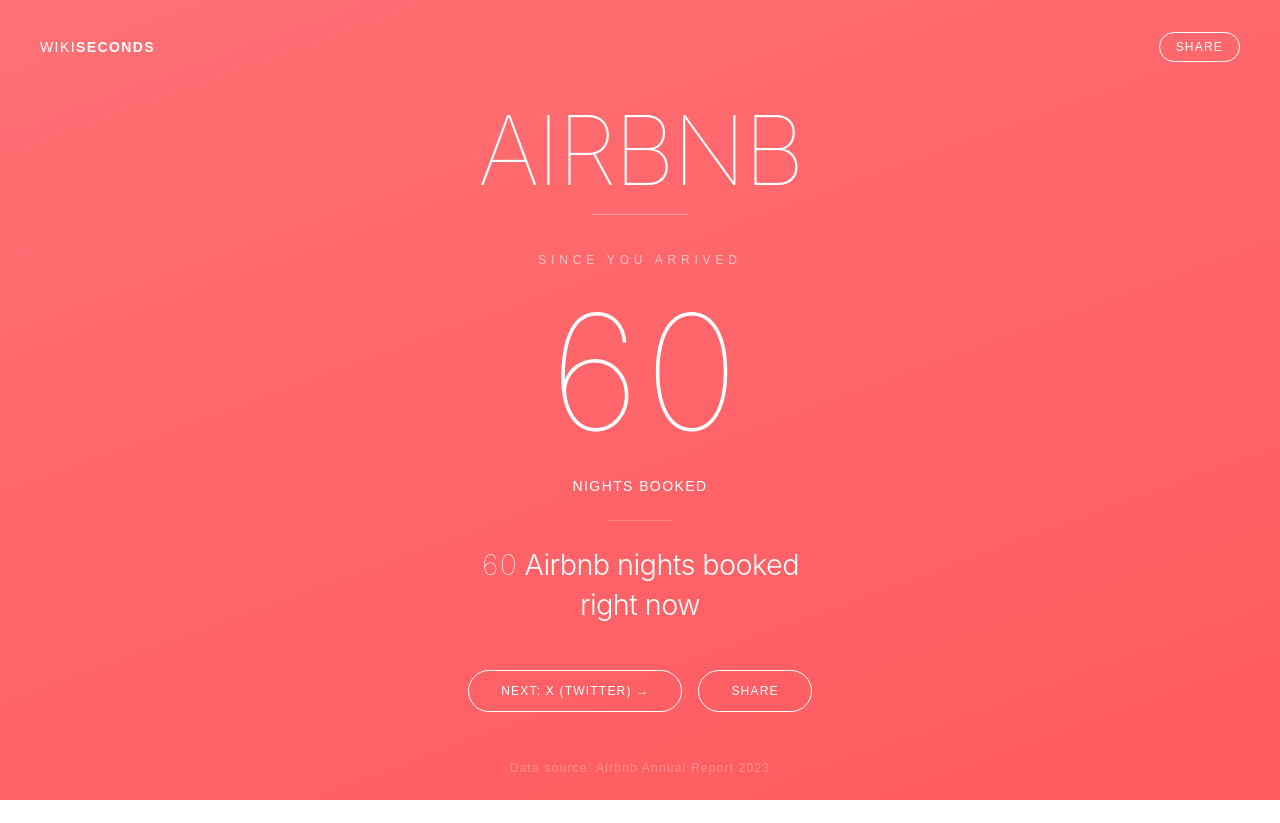
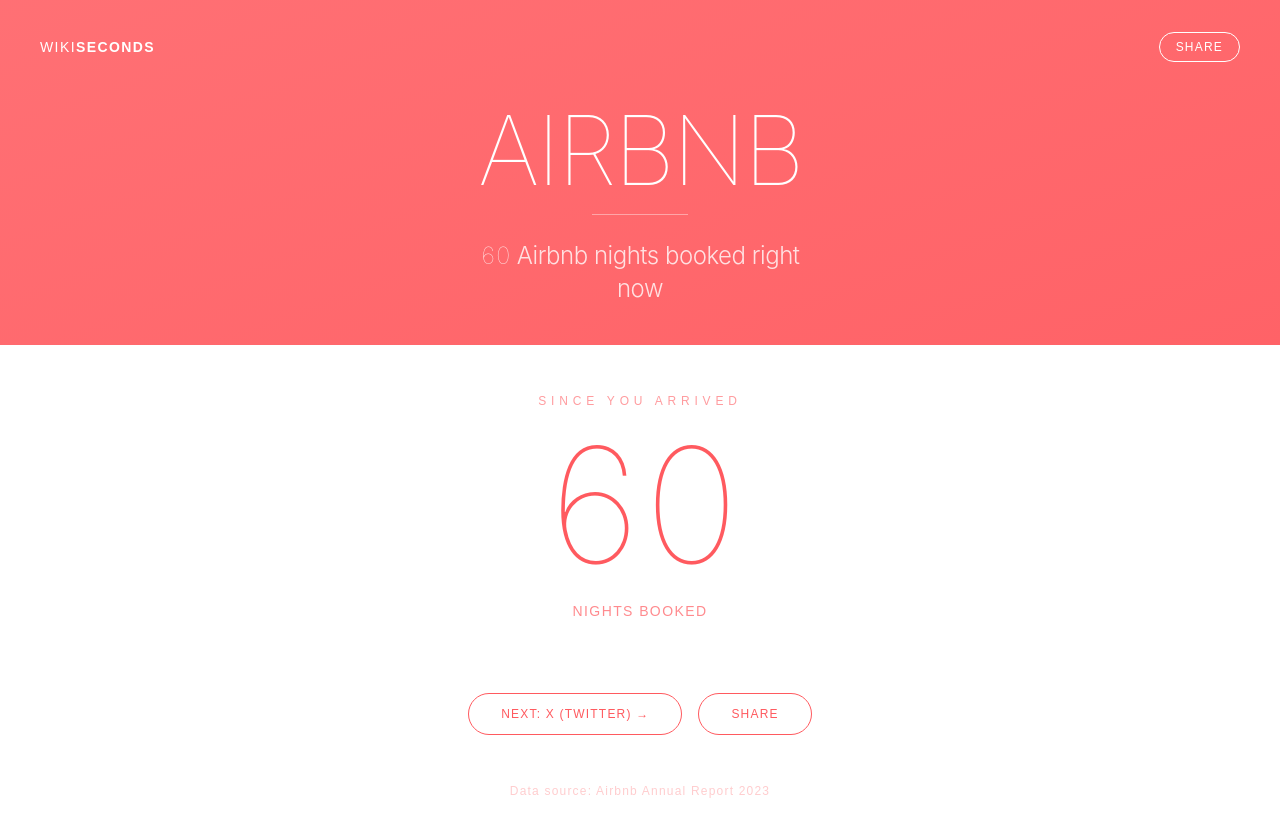
Before and after one commit to graciadavid/onesecond, a Next.js app: page /brands/how-many-airbnb-nights-booked-per-second in a window 1280 px wide. Before the commit the page ends 800 px from the top, so only its background shows below. Built offline with nearby package versions, Linux system fonts and the light colour scheme.

Commit message:
inverted color block for since you arrived

```diff
--- a/app/[category]/[seoSlug]/page.tsx
+++ b/app/[category]/[seoSlug]/page.tsx
@@ -15,7 +15,7 @@
  return luminance > 0.6 ? '#1a1a1a' : '#ffffff'
 }
 
-function useSmooth(perSecond: number) {
+function useCounter(perSecond: number) {
  const [value, setValue] = useState(0)
  const startRef = useRef(Date.now())
 
@@ -30,7 +30,6 @@
  return value
 }
 
-
 export default function BrandPage({ params }: { params: Promise<{ category: string, seoSlug: string }> }) {
  const { category, seoSlug } = use(params)
  const brand = brands.find(b => b.seoSlug === seoSlug && b.category === category)
@@ -39,7 +38,7 @@
  const touchStartY = useRef(0)
  const router = useRouter()
 
-  const fromEntry = useSmooth(brand?.perSecond || 0)
+ const fromEntry = useCounter(brand?.perSecond || 0)
 
  if (!brand) return <div className="min-h-screen flex items-center justify-center text-gray-400">Not found</div>
 
@@ -87,6 +86,7 @@
      onTouchStart={handleTouchStart}
      onTouchEnd={handleTouchEnd}
    >
+     {/* Header */}
      <header className="flex items-center justify-between px-6 pt-12 pb-2 md:px-10 md:pt-8">
        <Link href="/" className="text-xs md:text-sm font-light tracking-widest uppercase hover:opacity-70 transition-opacity" style={{ color: tc }}>
          Wiki<span className="font-bold">Seconds</span>
@@ -100,66 +100,69 @@
        </button>
      </header>
 
-      <section className="flex flex-col items-center px-8 pt-8 pb-2">
+     {/* BLOQUE 1 — Nombre + absurdo — fondo del color de la marca */}
+     <section className="flex flex-col items-center px-8 pt-8 pb-10 text-center gap-4">
        {nameParts.map((part, i) => (
          <p key={i} className="text-center leading-none font-thin"
            style={{ fontSize: "clamp(2.5rem, 12vw, 6rem)", fontFamily: "-apple-system, 'SF Pro Display', BlinkMacSystemFont, sans-serif", letterSpacing: "-0.03em", color: tc }}>
            {part}
          </p>
        ))}
-        <div className="mt-4 h-px w-24 mx-auto" style={{ background: tc, opacity: 0.4 }} />
+       <div className="h-px w-24 mx-auto" style={{ background: tc, opacity: 0.4 }} />
+       <p className="font-light leading-snug text-center max-w-xs mt-2"
+         style={{ fontSize: "clamp(1rem, 3.5vw, 1.5rem)", fontFamily: "-apple-system, 'SF Pro Display', BlinkMacSystemFont, sans-serif", letterSpacing: "-0.02em", color: tc, opacity: 0.8 }}>
+         <span className="tabular-nums font-thin">{absurdCount.toLocaleString("en-US")}</span>
+         {" "}{brand.absurdUnit}
+       </p>
      </section>
 
-      <section className="flex-1 flex flex-col items-center justify-center px-8 text-center gap-6">
-        <p className="text-xs tracking-[0.4em] uppercase" style={{ color: tc, opacity: 0.6 }}>Since you arrived</p>
+     {/* BLOQUE 2 — Since you arrived — fondo invertido */}
+     <section
+       className="flex-1 flex flex-col items-center justify-center px-8 py-12 text-center gap-4"
+       style={{ background: tc }}
+     >
+       <p className="text-xs tracking-[0.4em] uppercase" style={{ color: brand.bgColor, opacity: 0.6 }}>Since you arrived</p>
        <p
          className="tabular-nums font-thin leading-none"
          style={{
            fontSize: "clamp(4rem, 18vw, 10rem)",
            fontFamily: "-apple-system, 'SF Pro Display', BlinkMacSystemFont, sans-serif",
            letterSpacing: "-0.04em",
-            color: tc,
-            fontVariantNumeric: "tabular-nums"
+           color: brand.bgColor,
          }}
        >
          {fromEntry.toLocaleString("en-US")}
        </p>
-        <p className="text-sm font-light tracking-widest uppercase" style={{ color: tc }}>{brand.unit}</p>
-
-        <div className="h-px w-16 mx-auto" style={{ background: tc, opacity: 0.2 }} />
-
-        <p className="font-light leading-snug text-center max-w-xs"
-          style={{ fontSize: "clamp(1.2rem, 4vw, 1.8rem)", fontFamily: "-apple-system, 'SF Pro Display', BlinkMacSystemFont, sans-serif", letterSpacing: "-0.02em", color: tc }}>
-          <span className="tabular-nums font-thin">{absurdCount.toLocaleString("en-US")}</span>
-          {" "}{brand.absurdUnit}
-        </p>
+       <p className="text-sm font-light tracking-widest uppercase" style={{ color: brand.bgColor, opacity: 0.7 }}>{brand.unit}</p>
      </section>
 
-      <div className="flex md:hidden flex-col items-center pb-16 pt-4 gap-1">
-        <p className="text-xs tracking-widest uppercase" style={{ color: tc, opacity: 0.4 }}>swipe up</p>
-        <p className="text-xs" style={{ color: tc, opacity: 0.4 }}>↑</p>
-        <p className="text-xs tracking-widest uppercase font-medium" style={{ color: tc, opacity: 0.6 }}>{nextBrand.name}</p>
+     {/* Mobile swipe */}
+     <div className="flex md:hidden flex-col items-center pb-16 pt-6 gap-1" style={{ background: tc }}>
+       <p className="text-xs tracking-widest uppercase" style={{ color: brand.bgColor, opacity: 0.4 }}>swipe up</p>
+       <p className="text-xs" style={{ color: brand.bgColor, opacity: 0.4 }}>↑</p>
+       <p className="text-xs tracking-widest uppercase font-medium" style={{ color: brand.bgColor, opacity: 0.6 }}>{nextBrand.name}</p>
      </div>
 
-      <div className="hidden md:flex items-center justify-center gap-4 pb-12 pt-4">
+     {/* Desktop buttons */}
+     <div className="hidden md:flex items-center justify-center gap-4 pb-12 pt-6" style={{ background: tc }}>
        <Link
          href={`/${nextBrand.category}/${nextBrand.seoSlug}`}
          className="px-8 py-3 rounded-full text-xs tracking-widest uppercase font-medium transition-all hover:opacity-80"
-          style={{ border: `1px solid ${tc}`, color: tc, background: "transparent" }}
+         style={{ border: `1px solid ${brand.bgColor}`, color: brand.bgColor, background: "transparent" }}
        >
          Next: {nextBrand.name} →
        </Link>
        <button
          onClick={handleShare}
          className="px-8 py-3 rounded-full text-xs tracking-widest uppercase font-medium transition-all hover:opacity-80"
-          style={{ border: "1px solid #ffffff", color: "#ffffff", background: "transparent" }}
+         style={{ border: `1px solid ${brand.bgColor}`, color: brand.bgColor, background: "transparent" }}
        >
          {copied ? "✓ Copied" : "Share"}
        </button>
      </div>
 
-      <footer className="px-8 pb-6 text-center">
-        <p className="text-xs tracking-widest font-light" style={{ color: tc, opacity: 0.3 }}>Data source: {brand.source}</p>
+     <footer className="px-8 pb-6 text-center" style={{ background: tc }}>
+       <p className="text-xs tracking-widest font-light" style={{ color: brand.bgColor, opacity: 0.3 }}>Data source: {brand.source}</p>
      </footer>
 
    </main>
```
Lines whose indentation alone changed are shown as unchanged.
